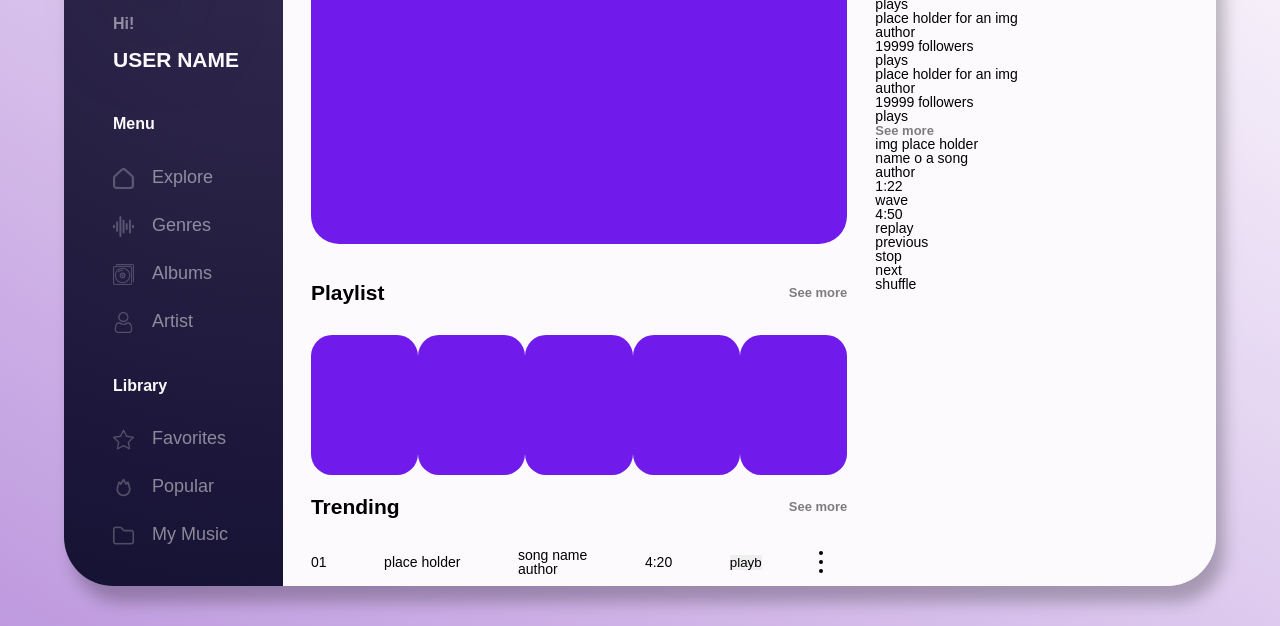
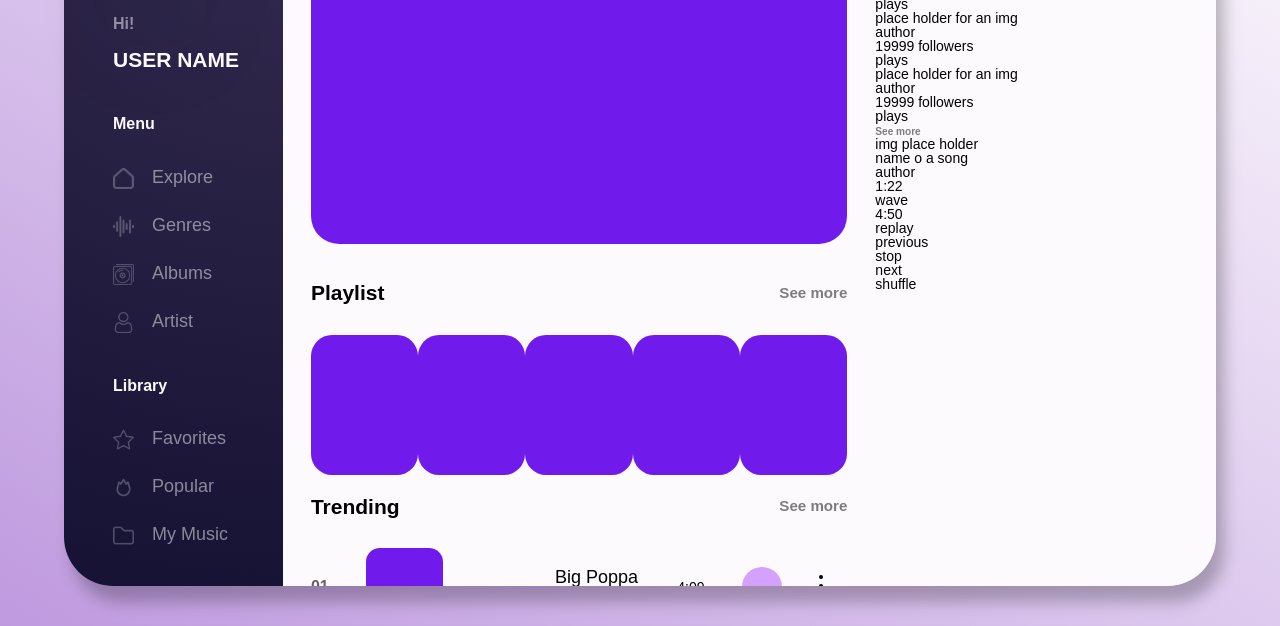
Before and after one commit to philippOkie/project-admin-dashboard, a plain HTML site: page index.html in a window 1280 px wide. Shown: the part 174-800 px from the top of the page. Drawn offline with Linux system fonts and the light colour scheme.

Commit message:
add PLAY btn for songs in tends, replace three dots img on divs

```diff
--- a/index.html
+++ b/index.html
@@ -62,14 +62,16 @@
 
             <ol>
                 <li class="song">
-                    <div>01</div>
-                    <div>place holder</div>
+                    <div class="fs">01</div>
+                    <div class="microMenu">
+                            <div class="songImg"></div>
                         <div>
-                        <div>song name</div>
-                        <div>author</div>
+                            <div class="songName">Big Poppa</div>
+                            <div>Biggie Smalls</div>
                         </div>
-                        <div>4:20</div>
-                        <button class="playSongBtn">playb</button>
+                    </div>
+                        <div>4:09</div>
+                        <button class="playSongBtn"></button>
                         <button class="dots">
                             <div class="dot"></div>
                             <div class="dot"></div>
@@ -78,14 +80,16 @@
                 </li>
 
                 <li class="song">
-                    <div>02</div>
-                    <div>place holder</div>
+                    <div class="fs">02</div>
+                    <div class="microMenu">
+                            <div class="songImg"></div>
                         <div>
-                        <div>song name</div>
-                        <div>author</div>
+                            <div class="songName">Big Poppa</div>
+                            <div>Biggie Smalls</div>
                         </div>
-                        <div>4:20</div>
-                        <button class="playSongBtn">playb</button>
+                    </div>
+                        <div>4:09</div>
+                        <button class="playSongBtn"></button>
                         <button class="dots">
                             <div class="dot"></div>
                             <div class="dot"></div>
@@ -94,14 +98,16 @@
                 </li>
 
                 <li class="song">
-                    <div>03</div>
-                    <div>place holder</div>
+                    <div class="fs">03</div>
+                    <div class="microMenu">
+                            <div class="songImg"></div>
                         <div>
-                        <div>song name</div>
-                        <div>author</div>
+                            <div class="songName">Big Poppa</div>
+                            <div>Biggie Smalls</div>
                         </div>
-                        <div>4:20</div>
-                        <button class="playSongBtn">playb</button>
+                    </div>
+                        <div>4:09</div>
+                        <button class="playSongBtn"></button>
                         <button class="dots">
                             <div class="dot"></div>
                             <div class="dot"></div>
@@ -110,14 +116,16 @@
                 </li>
 
                 <li class="song">
-                    <div>04</div>
-                    <div>place holder</div>
+                    <div class="fs">04</div>
+                    <div class="microMenu">
+                            <div class="songImg"></div>
                         <div>
-                        <div>song name</div>
-                        <div>author</div>
+                            <div class="songName">Big Poppa</div>
+                            <div>Biggie Smalls</div>
                         </div>
-                        <div>4:20</div>
-                        <button class="playSongBtn">playb</button>
+                    </div>
+                        <div>4:09</div>
+                        <button class="playSongBtn"></button>
                         <button class="dots">
                             <div class="dot"></div>
                             <div class="dot"></div>
@@ -126,14 +134,16 @@
                 </li>
 
                 <li class="song">
-                    <div>05</div>
-                    <div>place holder</div>
+                    <div class="fs">05</div>
+                    <div class="microMenu">
+                            <div class="songImg"></div>
                         <div>
-                        <div>song name</div>
-                        <div>author</div>
+                            <div class="songName">Big Poppa</div>
+                            <div>Biggie Smalls</div>
                         </div>
-                        <div>4:20</div>
-                        <button class="playSongBtn">playb</button>
+                    </div>
+                        <div>4:09</div>
+                        <button class="playSongBtn"></button>
                         <button class="dots">
                             <div class="dot"></div>
                             <div class="dot"></div>
@@ -142,14 +152,16 @@
                 </li>
 
                 <li class="song">
-                    <div>06</div>
-                    <div>place holder</div>
+                    <div class="fs">06</div>
+                    <div class="microMenu">
+                            <div class="songImg"></div>
                         <div>
-                        <div>song name</div>
-                        <div>author</div>
+                            <div class="songName">Big Poppa</div>
+                            <div>Biggie Smalls</div>
                         </div>
-                        <div>4:20</div>
-                        <button class="playSongBtn">playb</button>
+                    </div>
+                        <div>4:09</div>
+                        <button class="playSongBtn"></button>
                         <button class="dots">
                             <div class="dot"></div>
                             <div class="dot"></div>
@@ -158,14 +170,16 @@
                 </li>
 
                 <li class="song">
-                    <div>07</div>
-                    <div>place holder</div>
+                    <div class="fs">07</div>
+                    <div class="microMenu">
+                            <div class="songImg"></div>
                         <div>
-                        <div>song name</div>
-                        <div>author</div>
+                            <div class="songName">Big Poppa</div>
+                            <div>Biggie Smalls</div>
                         </div>
-                        <div>4:20</div>
-                        <button class="playSongBtn">playb</button>
+                    </div>
+                        <div>4:09</div>
+                        <button class="playSongBtn"></button>
                         <button class="dots">
                             <div class="dot"></div>
                             <div class="dot"></div>
@@ -174,29 +188,16 @@
                 </li>
 
                 <li class="song">
-                    <div>08</div>
-                    <div>place holder</div>
+                    <div class="fs">08</div>
+                    <div class="microMenu">
+                            <div class="songImg"></div>
                         <div>
-                        <div>song name</div>
-                        <div>author</div>
+                            <div class="songName">Big Poppa</div>
+                            <div>Biggie Smalls</div>
                         </div>
-                        <div>4:20</div>
-                        <button class="playSongBtn">playb</button>
-                        <button class="dots">
-                            <div class="dot"></div>
-                            <div class="dot"></div>
-                            <div class="dot"></div>
-                        </button>
-                    </li>
-                <li class="song">
-                    <div>09</div>
-                    <div>place holder</div>
-                    <div>
-                        <div>song name</div>
-                        <div>author</div>
                     </div>
-                        <div>4:20</div>
-                        <button class="playSongBtn">playb</button>
+                        <div>4:09</div>
+                        <button class="playSongBtn"></button>
                         <button class="dots">
                             <div class="dot"></div>
                             <div class="dot"></div>
@@ -205,14 +206,34 @@
                 </li>
 
                 <li class="song">
-                    <div>10</div>
-                    <div>place holder</div>
+                    <div class="fs">09</div>
+                    <div class="microMenu">
+                            <div class="songImg"></div>
                         <div>
-                        <div>song name</div>
-                        <div>author</div>
+                            <div class="songName">Big Poppa</div>
+                            <div>Biggie Smalls</div>
                         </div>
-                        <div>4:20</div>
-                        <button class="playSongBtn">playb</button>
+                    </div>
+                        <div>4:09</div>
+                        <button class="playSongBtn"></button>
+                        <button class="dots">
+                            <div class="dot"></div>
+                            <div class="dot"></div>
+                            <div class="dot"></div>
+                        </button>
+                </li>
+
+                <li class="song">
+                    <div class="fs">10</div>
+                    <div class="microMenu">
+                            <div class="songImg"></div>
+                        <div>
+                            <div class="songName">Big Poppa</div>
+                            <div>Biggie Smalls</div>
+                        </div>
+                    </div>
+                        <div>4:09</div>
+                        <button class="playSongBtn"></button>
                         <button class="dots">
                             <div class="dot"></div>
                             <div class="dot"></div>
--- a/style.css
+++ b/style.css
@@ -40,7 +40,7 @@ input, button, textarea {
 input::-ms-clear {display: none;}
 button {cursor: pointer;}
 button::-moz-focus-inner {padding: 0; border: 0;}
-a, a:visited {text-decoration: none; font-size: small;}
+a, a:visited {text-decoration: none; font-size: 0.72em;}
 a:hover {text-decoration: none;}
 ul {list-style: none;}
 img {vertical-align: top;}
@@ -87,6 +87,7 @@ body {
     grid-template-columns: 100%;
     grid-template-rows: 50% auto 20% auto 1fr;
     overflow: scroll;
+    overflow-x: hidden;
 }
 
 .right-side-content {
@@ -257,10 +258,8 @@ img {
     font-weight: 600;
 }
 
-::-webkit-scrollbar {
-    display: none;
-}
 
+::-webkit-scrollbar {display: none;}
 
 a:link {
     color: black;
@@ -268,9 +267,39 @@ a:link {
 }
 
 .playSongBtn {
-
+    background-color: rgba(212,161,255,255);
+    height: 3em;
+    width: 3em;
+    border-radius: 100px;
 }
 
 .search {
     border: solid 2px black;
 }
+
+.songImg {
+    background-color: #701bec;
+    width: 5.5em;
+    height: 5.5em;
+    margin-right: 8em;
+    border-radius: 1em;
+}
+
+.microMenu {
+    display: flex;
+    flex-direction: row;
+    justify-content: space-between;
+    align-items: center;
+}
+
+.songName {
+    font-size: large;
+    margin-bottom: 5px;
+}
+
+
+.fs {
+    font-size: medium;
+    font-weight: bold;
+    opacity: 0.6;
+}
```
Also changed, not shown: 1 other file. Lines whose indentation alone changed are shown as unchanged.
